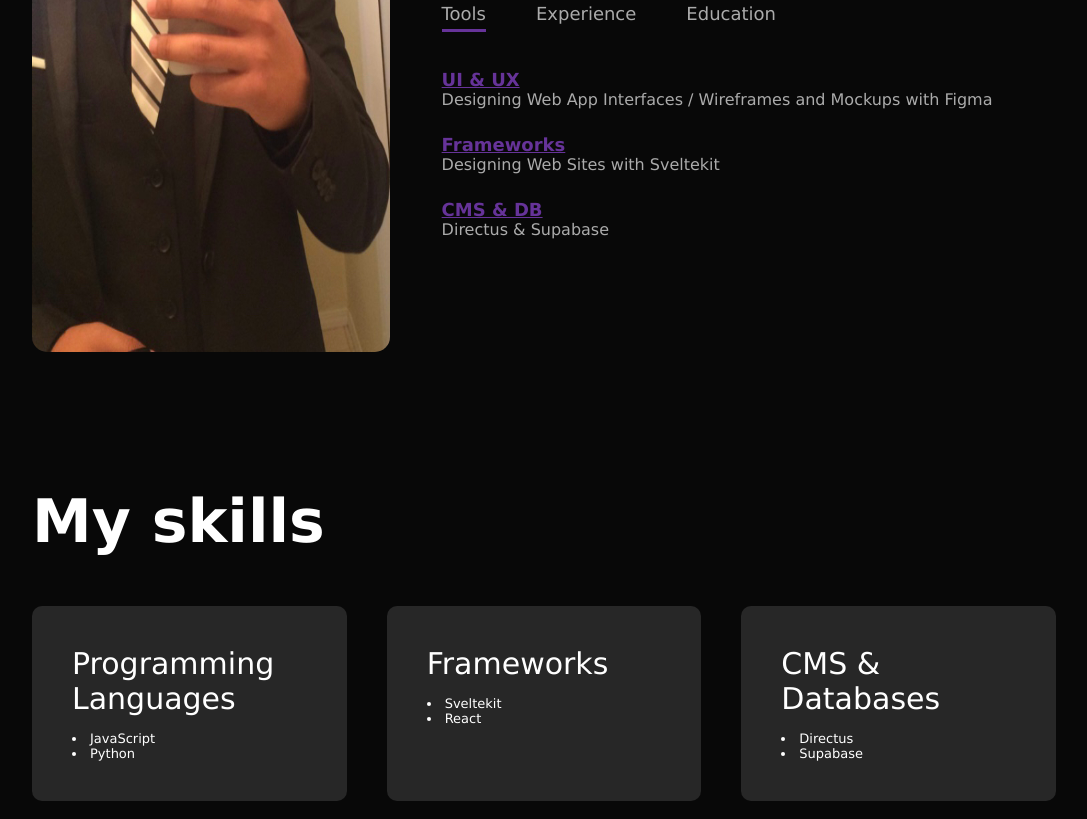
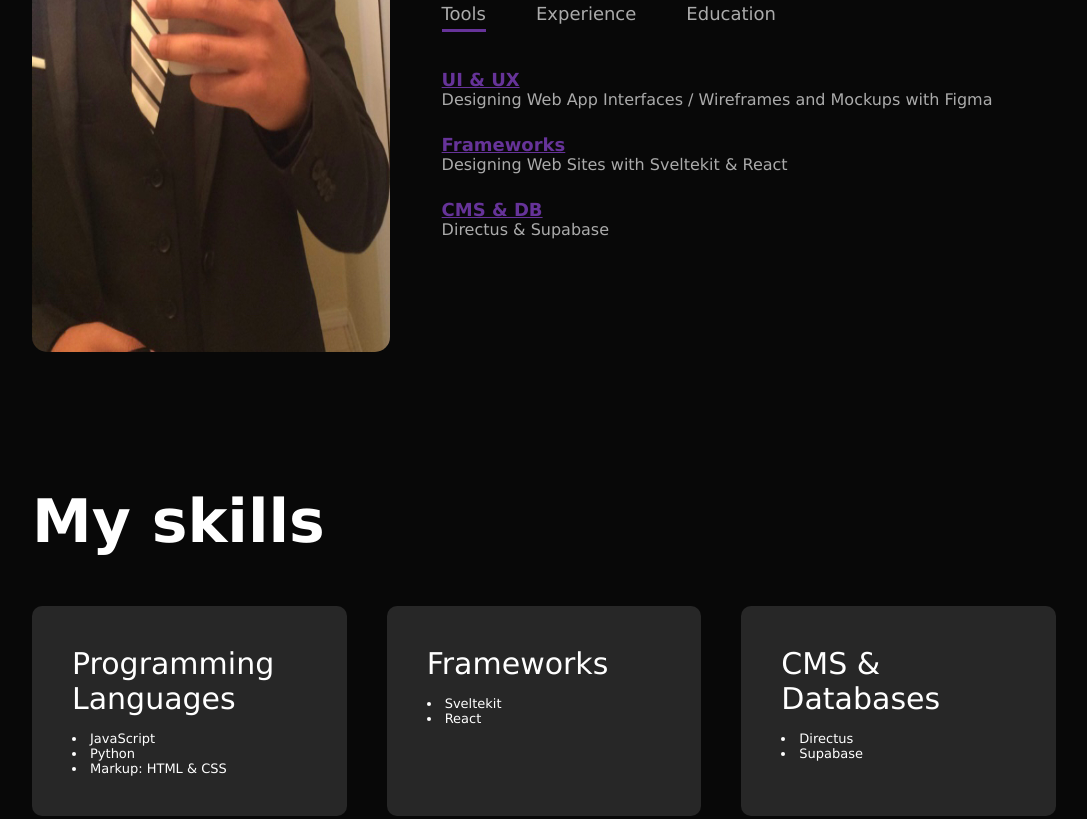
Before and after one commit to jdvgsa/my-portfolio, a plain HTML site: page index.html in a window 1280 px wide. Shown: the part 1338-2157 px from the top of the page, without its empty margins (96-1183 px from the left). Drawn offline with Linux system fonts and the light colour scheme.

Commit message:
added text content in skills area added attribution link for project image 1

```diff
--- a/index.html
+++ b/index.html
@@ -67,7 +67,7 @@
                     <div class="tab-contents active-tab" id="skills">
                         <ul>
                             <li><span style="font-size: 18px; font-weight: bold; text-decoration: underline;">UI & UX</span><br>Designing Web App Interfaces / Wireframes and Mockups with Figma</li>
-                            <li><span style="font-size: 18px; font-weight: bold; text-decoration: underline;">Frameworks</span><br>Designing Web Sites with Sveltekit</li>
+                            <li><span style="font-size: 18px; font-weight: bold; text-decoration: underline;">Frameworks</span><br>Designing Web Sites with Sveltekit & React</li>
                             <li><span style="font-size: 18px; font-weight: bold; text-decoration: underline;">CMS & DB</span><br>Directus & Supabase</li>
                         </ul>
                     </div>
@@ -104,6 +104,7 @@
                     <h2>Programming Languages</h2>
                     <li>JavaScript</li>
                     <li>Python</li>
+                    <li>Markup: HTML & CSS</li>
                     <!-- <a href="#">Learn More</a> -->
                 </div>
                 <div>
```
Also changed, not shown: 1 other file.
